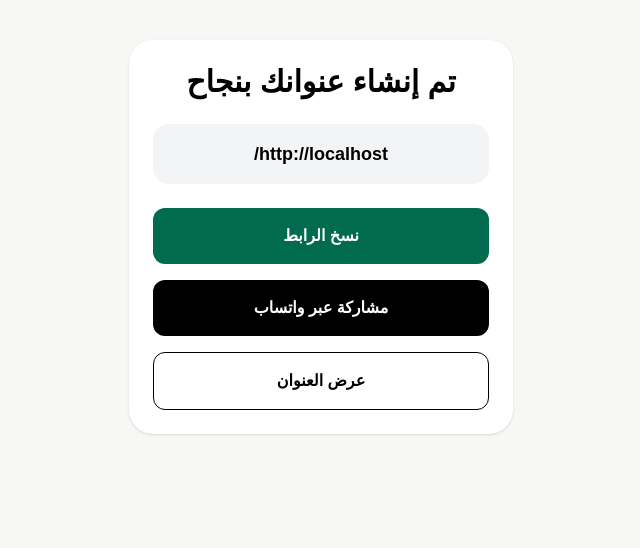
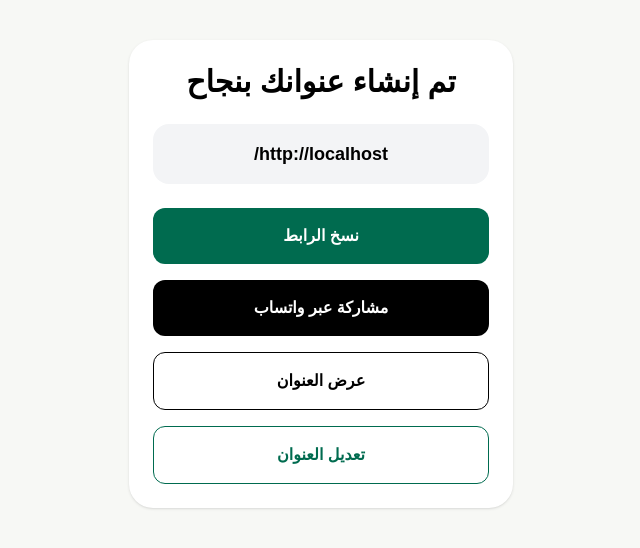
Before and after one commit to hammamghamdi/onwan, a Next.js app: page /success in a window 1280 px wide. Shown: the top 548 px of the page, without its empty margins (319-959 px from the left). Built offline with nearby package versions, Linux system fonts and the light colour scheme.

Commit message:
add edit address button to success page

```diff
--- a/app/success/page.tsx
+++ b/app/success/page.tsx
@@ -64,9 +64,16 @@ function SuccessContent() {
 
         <Link
           href={`/${name}`}
-          className="block w-full rounded-xl border border-black py-4 font-bold text-black"
+          className="mb-4 block w-full rounded-xl border border-black py-4 font-bold text-black"
         >
           عرض العنوان
+        </Link>
+
+        <Link
+          href={`/manage?name=${name}&token=${ownerToken}`}
+          className="block w-full rounded-xl border border-[#006b4f] py-4 font-bold text-[#006b4f]"
+        >
+          تعديل العنوان
         </Link>
       </div>
     </main>
```
